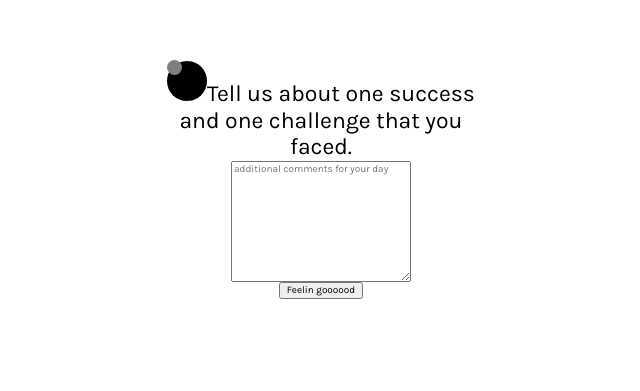
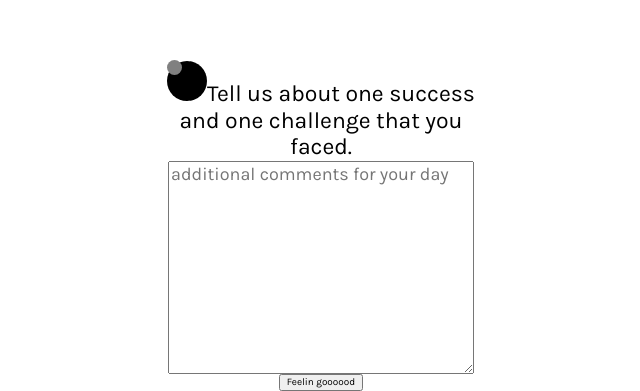
Before and after one commit to CBT-Mental-Professionals/stephenThomasZahraPaliwallaBarrieWuProjectFour, a plain HTML site: page index.html in a window 1280 px wide. Shown: the part 2521-2912 px from the top of the page, without its empty margins (319-959 px from the left). Before the commit the page ends 2820 px from the top, so only its background shows below. Drawn offline with nearby package versions, Linux system fonts and the light colour scheme.

Commit message:
styled the text in the form placeholder

```diff
--- a/styles/sass/_global.scss
+++ b/styles/sass/_global.scss
@@ -35,6 +35,11 @@ label {
     font-size: 1.8rem;
 }
 
+
+textarea {
+    font-size: 1.8rem;
+}
+
 body, textarea, button {
     font-family: 'Karla', sans-serif;
 }
```
Also changed, not shown: styles/styles.css.
